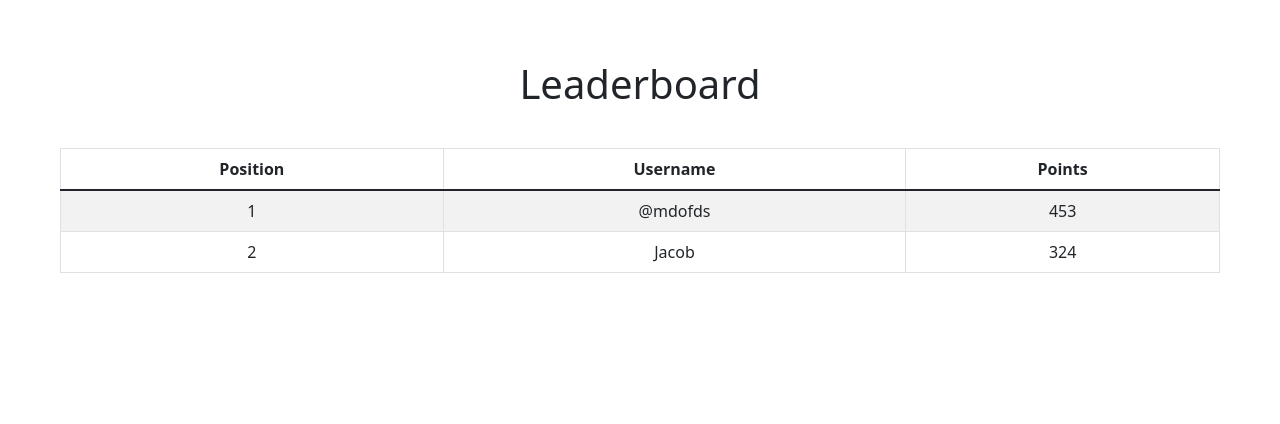
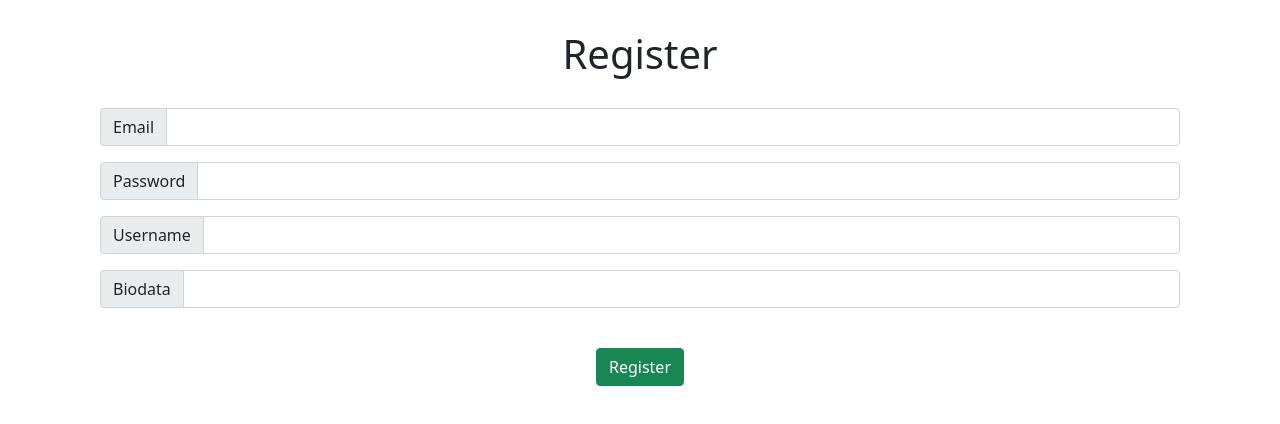
Before and after one commit to FSDWave19Group1/challengechapter9, a React (Create React App) app: page / in a window 1280 px wide. Shown: the top 424 px of the page. Built offline with nearby package versions, Linux system fonts and the light colour scheme.

Commit message:
Register database added

```diff
--- a/src/App.js
+++ b/src/App.js
@@ -9,7 +9,7 @@ import 'bootstrap/dist/css/bootstrap.min.css';
 function App() {
   return (
     <div className="App">
-      <Leaderboard />
+      <Register />
     </div>
   );
 }
--- a/src/pages/Register.js
+++ b/src/pages/Register.js
@@ -4,13 +4,25 @@ import { getAuth, createUserWithEmailAndPassword } from "firebase/auth";
 import Button from 'react-bootstrap/Button';
 import { FormControl } from 'react-bootstrap';
 import { InputGroup } from 'react-bootstrap';
-
+import { getDatabase, ref, set } from "firebase/database";
 
 const Register = () => {
 
     const [email, setEmail] = useState('');
     const [password, setPassword] = useState('');
     const [name, setName] = useState('')
+    const [biodata, setBiodata] = useState('');
+
+    function writeUserData(userId, name, email, biodata) {
+      const db = getDatabase();
+      set(ref(db, 'users/' + userId), {
+        username: name,
+        email: email,
+        biodata: biodata,
+        score_total: 0,
+        id: userId
+      });
+    }
 
     const handleSubmit = (e) => {
         e.preventDefault()
@@ -21,8 +33,7 @@ const Register = () => {
           .then((userCredential) => {
             // Signed in
             const user = userCredential.user;
-            // ...
-            alert('Success Registration')
+            writeUserData(user.uid, name, email, biodata)
           })
           .catch((error) => {
             const errorCode = error.code;
@@ -56,6 +67,12 @@ const Register = () => {
             <FormControl type="text" value={name} onChange={(e) => setName(e.target.value)}  />
             </InputGroup>
               </div>
+              <div>
+              <InputGroup className="col-md-5 my-3">
+            <InputGroup.Text>Biodata</InputGroup.Text>
+            <FormControl type="text" value={biodata} onChange={(e) => setBiodata(e.target.value)}  />
+            </InputGroup>
+              </div>
               <Button className="mt-4" variant="success" type='submit'>Register</Button>
           </form>
       </div>
--- a/src/services/firebase.js
+++ b/src/services/firebase.js
@@ -16,6 +16,9 @@ const firebaseConfig = {
   measurementId: "G-43CHL22358",
   databaseURL: 'https://challenge9-53323-default-rtdb.firebaseio.com/'
 };
+const app = initializeApp(firebaseConfig);
 
+// Get a reference to the database service
+const database = getDatabase(app);
 // Initialize Firebase
 export default initializeApp(firebaseConfig);
```
